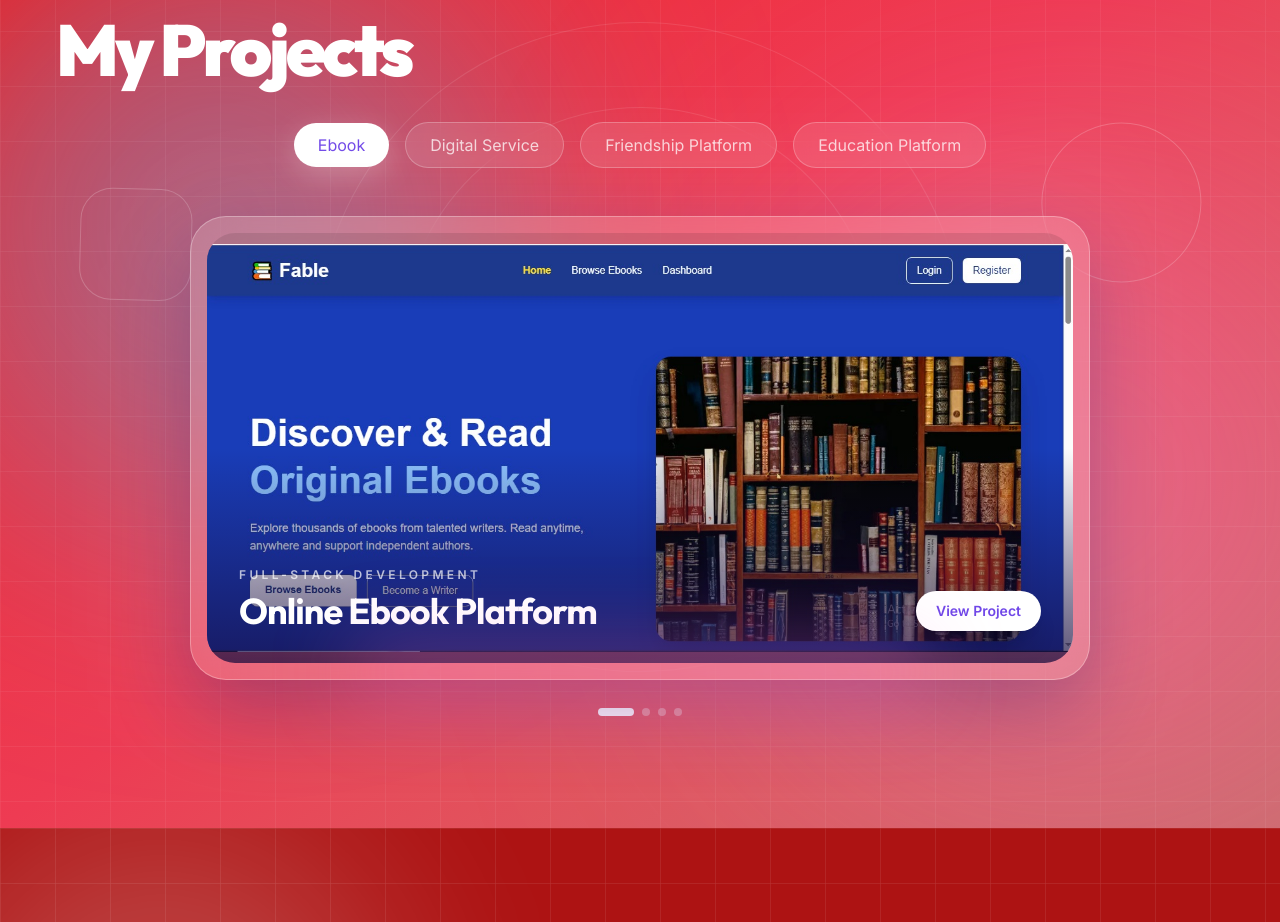
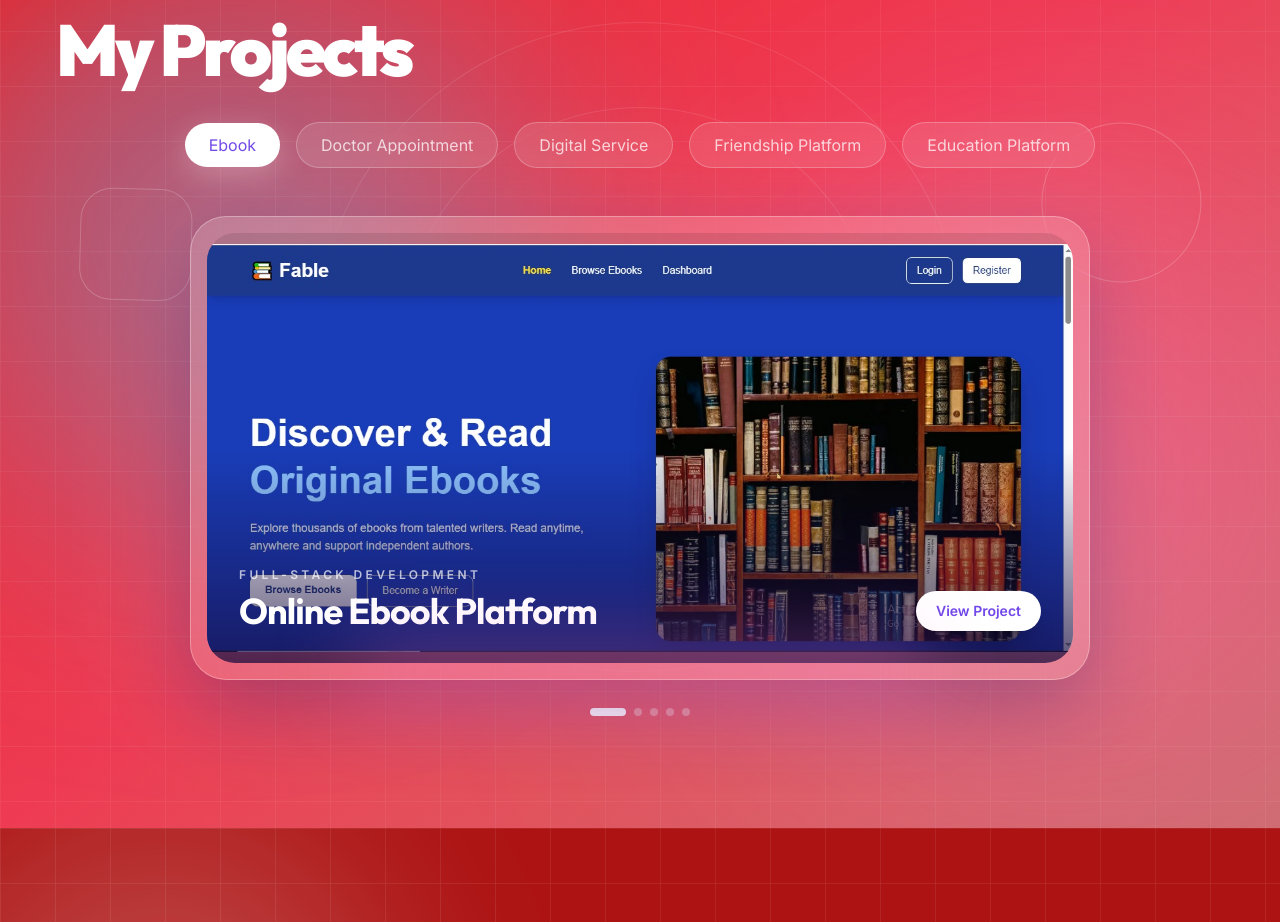
Before and after one commit to nusratch/portfolio, a Next.js app: page / in a window 1280 px wide. Shown: the part 2540-3462 px from the top of the page. Built offline with nearby package versions, Linux system fonts and the light colour scheme.

Commit message:
added another project

```diff
--- a/src/sections/Projects.tsx
+++ b/src/sections/Projects.tsx
@@ -12,6 +12,13 @@ const projects = [
     category: "Full-Stack Development",
     image: "/images/ebook.jpeg",
     liveUrl: "https://e-book-platform-two.vercel.app",
+  },
+  {
+    title: "Doctor Appointment",
+    shortTitle: "Doctor Appointment",
+    category: "Full-Stack Development",
+    image: "/images/docapp.jpeg",
+    liveUrl: "https://doctor-appointment-client-psi.vercel.app",
   },
   {
     title: "Digital Service Platform",
```
Also changed, not shown: public/images/docapp.jpeg (added).
